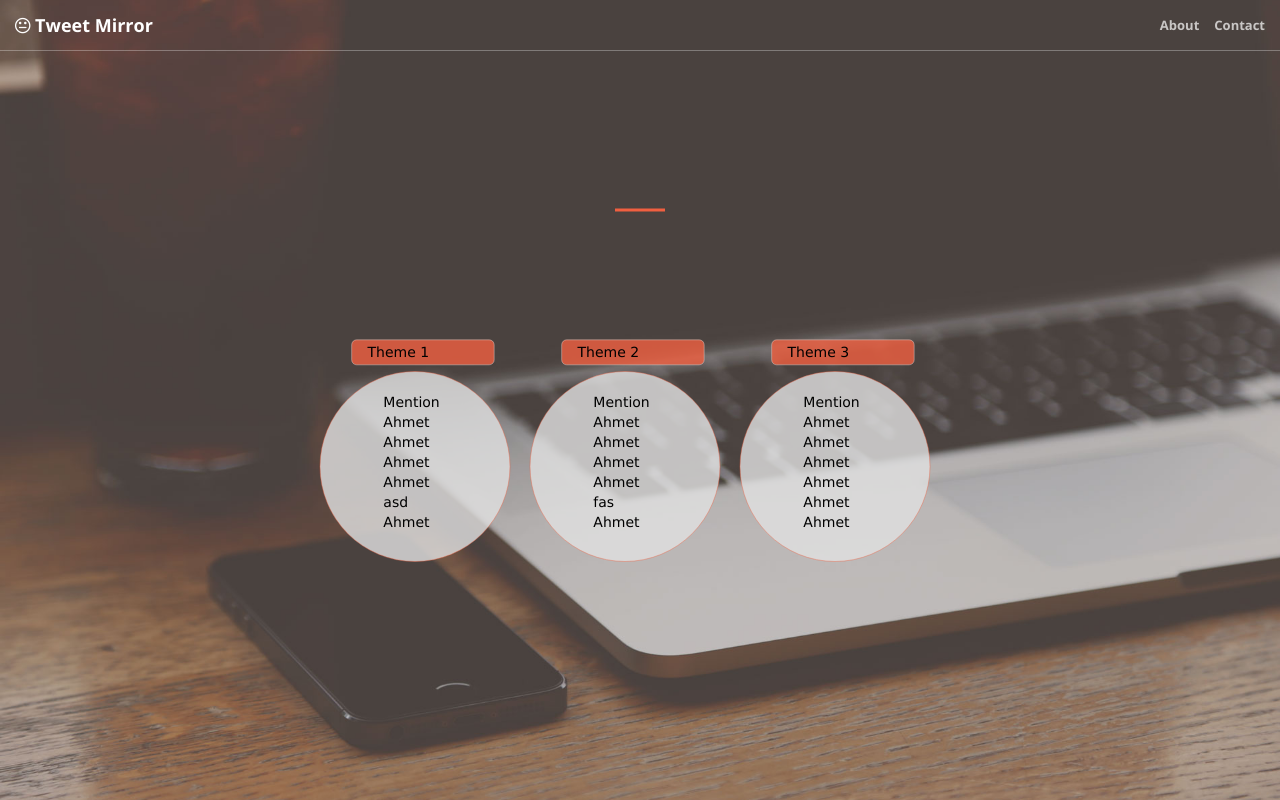
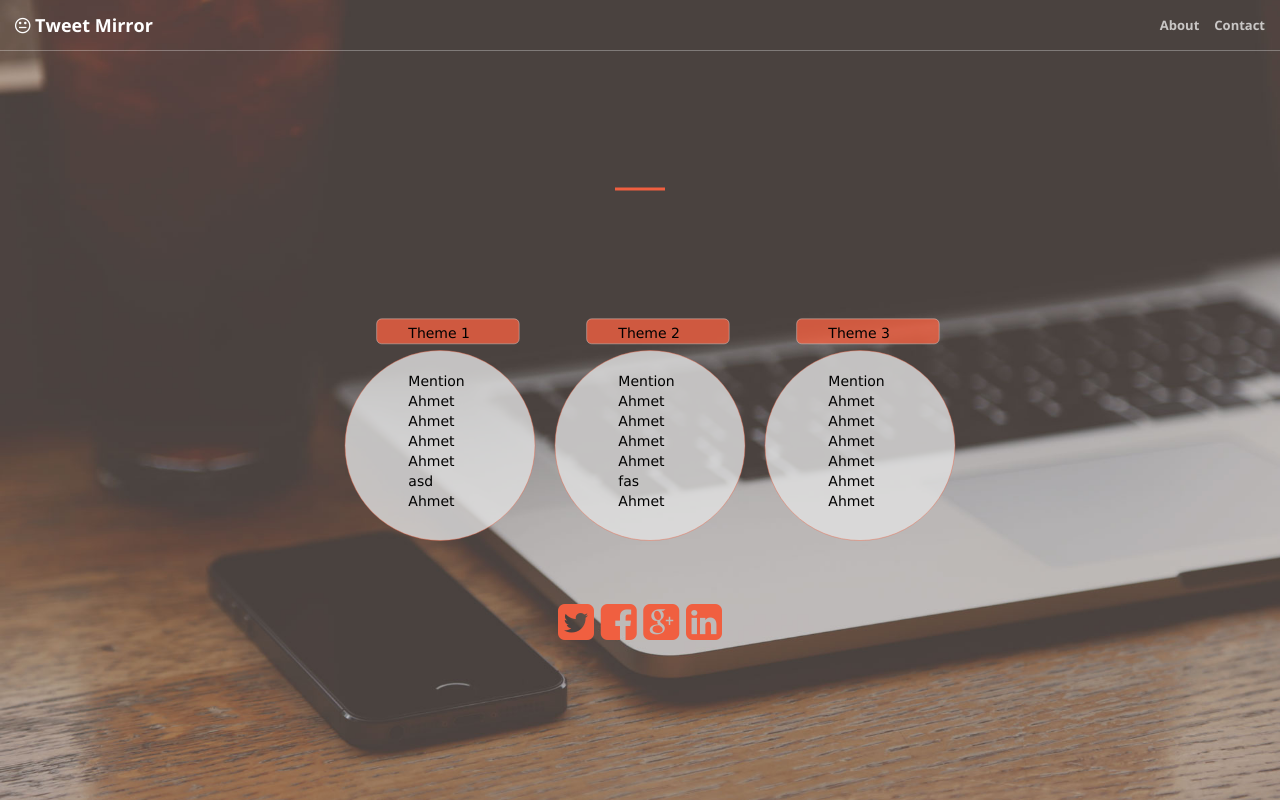
Before and after one commit to skagankose/tweetMirror, a Django app: template basic/templates/findTweets.html in a window 1280 px wide. Run offline with Django 3.2, Linux system fonts and the light colour scheme; the template is opened without the code that fills it, so the values that code supplies are empty; some libraries are stand-ins or nearby versions.

Commit message:
Bug Fixes!

```diff
--- a/basic/templates/findTweets.html
+++ b/basic/templates/findTweets.html
@@ -18,7 +18,7 @@
         input[type="text"] {
           font-family: Verdana;
           font-size: 13px;
-          width: 200px;
+          width: 145px;
           color:black;
           border-radius: 5px;
           padding: 5px;
@@ -51,6 +51,21 @@
             </div>
         </p>
 
+        <footer>
+        <a href="http://twitter.com/intent/tweet?status=https://www.tweetMirror.com" target="_blank"
+        onMouseOver="this.style.color='#55acee'" onMouseOut="this.style.color='rgba(240, 95, 64, 1)'">
+          <i  class="fa fa-twitter-square fa-3x"></i></a>&nbsp;
+        <a href="http://www.facebook.com/share.php?u=https://www.tweetMirror.com" target="_blank"
+        onMouseOver="this.style.color='#3b5998'" onMouseOut="this.style.color='rgba(240, 95, 64, 1)'">
+          <i class="fa fa-facebook-square fa-3x"></i></a>&nbsp;
+        <a href="https://plus.google.com/share?url=https://www.tweetMirror.com" target="_blank"
+        onMouseOver="this.style.color='#dd4b39'" onMouseOut="this.style.color='rgba(240, 95, 64, 1)'">
+          <i class="fa fa-google-plus-square fa-3x"></i></a>&nbsp;
+        <a href="https://www.linkedin.com/shareArticle?mini=true&url=https%3A//www.tweetMirror.com&title=%20&summary=&source=" target="_blank"
+        onMouseOver="this.style.color='#0077b5'" onMouseOut="this.style.color='rgba(240, 95, 64, 1)'">
+          <i class="fa fa-linkedin-square fa-3x"></i></a>
+      </footer>
+
     </div>
     </div>
 
@@ -62,23 +77,21 @@
     <script type="text/javascript">
 
     var circlesData = [
-        {"theme": 1, "x_axis": 100, "y_axis": 130, "radius": 95,
+        {"theme": 1, "x_axis": 150, "y_axis": 130, "radius": 95,
             "word1": "Mention", "word2": "Ahmet", "word3": "Ahmet", "word4": "Ahmet",
             "word5": "Ahmet", "word6": "asd", "word7": "Ahmet"},
-        {"theme": 2, "x_axis": 310, "y_axis": 130, "radius": 95,
+        {"theme": 2, "x_axis": 360, "y_axis": 130, "radius": 95,
             "word1": "Mention", "word2": "Ahmet", "word3": "Ahmet", "word4": "Ahmet",
             "word5": "Ahmet", "word6": "fas", "word7": "Ahmet"},
-        {"theme": 3, "x_axis": 520, "y_axis": 130, "radius": 95,
+        {"theme": 3, "x_axis": 570, "y_axis": 130, "radius": 95,
             "word1": "Mention", "word2": "Ahmet", "word3": "Ahmet", "word4": "Ahmet",
             "word5": "Ahmet", "word6": "Ahmet", "word7": "Ahmet"}
     ];
 
     var svgContainer = d3.select("#SVGDiv")
                         .append("svg")
-                        .attr("width", 650)
+                        .attr("width", 700)
                         .attr("height", 230);
-
-    // Load the Data Here!
 
     var rect = svgContainer.selectAll("rect")
                        .data(circlesData)
@@ -183,8 +196,8 @@
         .attr("fill", function (d) { return "rgba(0,0,0,1)"; })
         .attr("font-family", "Verdana")
         .attr({
-            x: function (d) { return d.x_axis-d.radius/2; },
-            y: function (d) { return d.y_axis-d.radius-15; }
+            x: function (d) { return d.x_axis-d.radius/3; },
+            y: function (d) { return d.y_axis-d.radius-13; }
         })
         .attr("id", function(d) { return "ID-" + d.theme })
 
```
Also changed, not shown: basic/static/img/portfolio/1.jpg (deleted), basic/static/img/portfolio/2.jpg (deleted), basic/static/img/portfolio/3.jpg (deleted), basic/static/img/portfolio/4.jpg (deleted), basic/static/img/portfolio/5.jpg (deleted), basic/static/img/portfolio/6.jpg (deleted).
